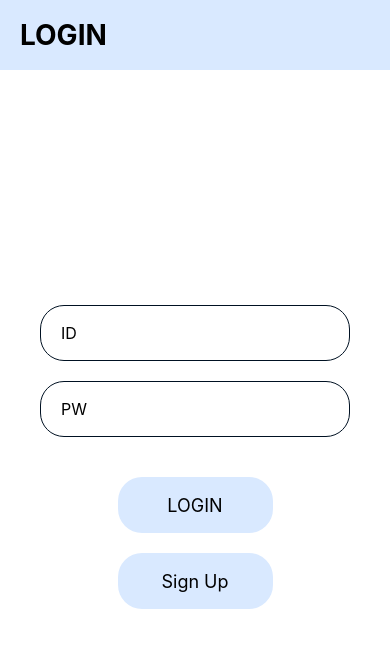
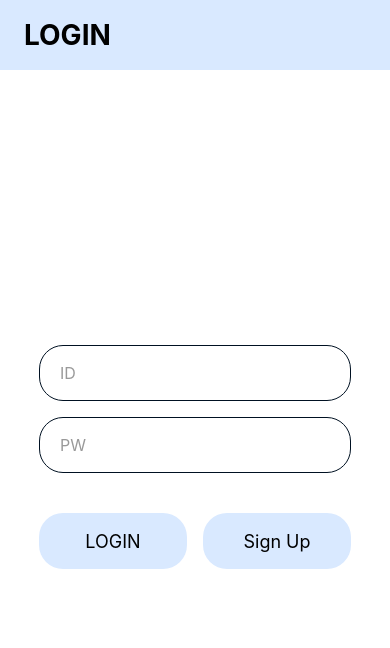
Before and after one commit to alstjrdld1/wantcardfront, a React Native app: screen /Login in a window 390 px wide. Shown: the top 648 px of the page. Built offline with nearby package versions, Linux system fonts and the light colour scheme.

Commit message:
20230327 front

```diff
--- a/components/Card.js
+++ b/components/Card.js
@@ -3,12 +3,11 @@ import theme from '../Themes';
 import React, { useState, useEffect } from 'react';
 import {
   StyleSheet,
-  Text,
   View,
   useColorScheme,
 } from 'react-native';
 
-function Card({cardWidth}) {
+function Card({ cardWidth }) {
   const isDarkMode = useColorScheme() === 'dark';
   const nTheme = isDarkMode ? theme.darkTheme : theme.lightTheme;
   const nStyles = createStyles(nTheme, cardWidth);
@@ -21,10 +20,10 @@ function Card({cardWidth}) {
 
 const createStyles = (nTheme, cardWidth) => StyleSheet.create({
   card: {
-    backgroundColor: nTheme.cardColor,
     width: cardWidth,
     height: cardWidth * 0.625,
     borderRadius: cardWidth * 0.05,
+    backgroundColor: nTheme.cardColor,
   },
 });
 
--- /dev/null
+++ b/components/FlatButton.js
@@ -0,0 +1,42 @@
+import theme from '../Themes';
+
+import React, { useState, useEffect } from 'react';
+import {
+  Text,
+  TouchableOpacity,
+  StyleSheet,
+  useColorScheme,
+} from 'react-native';
+
+function FlatButton({ text, onPress, style }) {
+  const isDarkMode = useColorScheme() === "dark";
+  const nTheme = isDarkMode ? theme.darkTheme : theme.lightTheme;
+  const nStyles = createStyles(nTheme);
+
+  return (
+    <TouchableOpacity
+      onPress={onPress}
+      style={{ ...nStyles.button, ...style }}
+      activeOpacity={0.6}
+    >
+      <Text style={nStyles.buttonText}>{text}</Text>
+    </TouchableOpacity>
+  );
+}
+
+const createStyles = (nTheme) =>
+  StyleSheet.create({
+    button: {
+      alignItems: 'center',
+      justifyContent: 'center',
+      height: 56,
+      borderRadius: 24,
+      backgroundColor: nTheme.mainColor,
+    },
+    buttonText: {
+      color: nTheme.mainTextColor,
+      fontSize: 18,
+    },
+  });
+
+export default FlatButton;
--- /dev/null
+++ b/components/FlatHiddenTouchable.js
@@ -0,0 +1,24 @@
+import React, { useState, useEffect } from 'react';
+import {
+  StyleSheet,
+  View,
+  TouchableWithoutFeedback,
+} from 'react-native';
+
+function FlatHiddenTouchable({ onPress, style }) {
+  return (
+    <View style={{ ...styles.container, ...style }}>
+      <TouchableWithoutFeedback onPress={onPress} style={{ flex: 1 }}>
+        <View style={{ flex: 1 }} />
+      </TouchableWithoutFeedback>
+    </View>
+  );
+}
+
+const styles = StyleSheet.create({
+  container: {
+    flex: 1,
+  },
+});
+
+export default FlatHiddenTouchable;
--- /dev/null
+++ b/components/FlatTextInput.js
@@ -0,0 +1,32 @@
+import React, { useState, useEffect } from 'react';
+import {
+  TextInput,
+  StyleSheet,
+} from 'react-native';
+
+function FlatTextInput({ value, onChangeText, placeholder, style }) {
+  return (
+    <TextInput
+      value={value}
+      onChangeText={onChangeText}
+      placeholder={placeholder}
+      placeholderTextColor={'#999'}
+      style={{ ...styles.input, ...style }}
+    />
+  );
+}
+
+const styles = StyleSheet.create({
+  input: {
+    height: 56,
+    padding: 20,
+    borderRadius: 24,
+    borderWidth: 1,
+    borderColor: '#012',
+    backgroundColor: '#fff',
+    color: '#000',
+    fontSize: 16,
+  },
+});
+
+export default FlatTextInput;
--- a/views/Login.js
+++ b/views/Login.js
@@ -1,5 +1,8 @@
 import constant from '../Constants';
 import theme from '../Themes';
+import FlatButton from '../components/FlatButton';
+import FlatTextInput from '../components/FlatTextInput';
+import FlatHiddenTouchable from '../components/FlatHiddenTouchable';
 
 import React from 'react';
 import type { Node } from 'react';
@@ -7,24 +10,16 @@ import {
   SafeAreaView,
   View,
   Text,
-  TextInput,
-  TouchableOpacity,
-  TouchableWithoutFeedback,
+  TextInput, // 대신 FlatTextInput 사용하기
+  TouchableOpacity, // 대신 FlatButton 사용하기
+  TouchableWithoutFeedback, // 대신 FlatHiddenTouchable 사용하기
+  StatusBar,
   Keyboard,
   StyleSheet,
-  StatusBar,
-  Dimensions,
   useColorScheme,
 } from 'react-native';
-// import {
-//   Colors,
-//   DebugInstructions,
-//   Header,
-//   LearnMoreLinks,
-//   ReloadInstructions,
-// } from 'react-native/Libraries/NewAppScreen';
 
-function Login({navigation}) {
+function Login({ navigation }) {
   const isDarkMode = useColorScheme() === 'dark';
   const nTheme = isDarkMode ? theme.darkTheme : theme.lightTheme;
   const nStyles = createStyles(nTheme);
@@ -83,65 +78,50 @@ function Login({navigation}) {
         backgroundColor={nTheme.mainColor}
         barStyle={isDarkMode ? 'light-content' : 'dark-content'}
       />
-      <View style={nStyles.overlayBg}>
-      </View>
+      <View style={nStyles.colorForNav} />
       <SafeAreaView style={nStyles.safeAreaView}>
 
         {/* Header */}
         <View style={nStyles.header}>
-          <Text style={nStyles.headerTitle}>
-            LOGIN
-          </Text>
+          <FlatHiddenTouchable onPress={dismissKeyboard} style={nStyles.dismissKeyboard} />
+          <Text style={nStyles.headerTitle}>LOGIN</Text>
         </View>
 
         {/* Contents */}
         <View style={nStyles.contents}>
-          <View style={nStyles.dismissKeyboardTouchView}>
-            <TouchableWithoutFeedback onPress={dismissKeyboard}>
-              <View style={nStyles.dismissKeyboardTouch}>
-              </View>
-            </TouchableWithoutFeedback>
-          </View>
+          <FlatHiddenTouchable onPress={dismissKeyboard} style={{ ...nStyles.dismissKeyboard, zIndex: 51 }} />
 
-          {/* ID INPUT AREA */}
-          <TextInput
-            style={nStyles.input}
+          {/* 1. ID INPUT AREA */}
+          <FlatTextInput
             value={idText}
             onChangeText={onChangeIdText}
             placeholder="ID"
-            placeholderTextColor={'#000'}
+            style={{ width: constant.SCREEN_WIDTH * 0.8, marginBottom: 16, zIndex: 52 }}
           />
 
-          {/* PW INPUT AREA */}
-          <TextInput
-            style={nStyles.input}
+          {/* 2. PW INPUT AREA */}
+          <FlatTextInput
             value={pwText}
             onChangeText={onChangePwText}
             placeholder="PW"
-            placeholderTextColor={'#000'}
+            style={{ width: constant.SCREEN_WIDTH * 0.8, marginBottom: 16, zIndex: 52 }}
           />
 
-          {/* LOGIN BUTTON */}
-          <TouchableOpacity
-            style={nStyles.btn}
-            onPress={submitClick}
-            activeOpacity={0.6}
-          >
-            <Text style={nStyles.btnText}>
-              LOGIN
-            </Text>
-          </TouchableOpacity>
+          <View style={{ flexDirection: 'row', width: constant.SCREEN_WIDTH * 0.8, marginTop: 24, zIndex: 52 }}>
+            {/* 3-1. LOGIN BUTTON */}
+            <FlatButton
+              text='LOGIN'
+              onPress={submitClick}
+              style={{ flex: 1, marginRight: 16 }}
+            />
 
-          {/* SIGN UP BUTTON */}
-          <TouchableOpacity
-            style={nStyles.btn}
-            onPress={goSignUp}
-            activeOpacity={0.6}
-          >
-            <Text style={nStyles.btnText}>
-              Sign Up
-            </Text>
-          </TouchableOpacity>
+            {/* 3-2. SIGN UP BUTTON */}
+            <FlatButton
+              text='Sign Up'
+              onPress={goSignUp}
+              style={{ flex: 1 }}
+            />
+          </View>
         </View>
       </SafeAreaView>
     </View>
@@ -153,29 +133,30 @@ const createStyles = (nTheme) => StyleSheet.create({
     flex: 1,
     backgroundColor: nTheme.mainColor,
   },
-  overlayBg: {
+  colorForNav: {
+    zIndex: 1,
     position: 'absolute',
     bottom: 0,
     width: constant.SCREEN_WIDTH,
-    height: 160,
+    height: constant.SCREEN_HEIGHT * 0.5,
     backgroundColor: nTheme.bgColor,
   },
   safeAreaView: {
-    zIndex: 1,
+    zIndex: 2,
     flex: 1,
   },
   header: {
-    width: constant.SCREEN_WIDTH,
-    height: 70,
-    paddingHorizontal: 8,
     flexDirection: 'row',
     alignItems: 'center',
     justifyContent: 'space-between',
+    width: constant.SCREEN_WIDTH,
+    height: 70,
+    paddingHorizontal: 12,
     backgroundColor: nTheme.mainColor,
   },
   headerTitle: {
+    paddingHorizontal: 12,
     fontSize: 28,
-    paddingHorizontal: 12,
     fontWeight: '700',
     color: nTheme.mainTextColor,
   },
@@ -185,41 +166,13 @@ const createStyles = (nTheme) => StyleSheet.create({
     justifyContent: 'center',
     backgroundColor: nTheme.bgColor,
   },
-  dismissKeyboardTouchView: {
-    zIndex: 2,
+  dismissKeyboard: {
+    flex: 1,
     position: 'absolute',
     top: 0,
-  },
-  dismissKeyboardTouch: {
-    width: constant.SCREEN_WIDTH,
-    height: constant.SCREEN_HEIGHT,
-  },
-  input: {
-    zIndex: 3,
-    width: constant.SCREEN_WIDTH - 80,
-    height: 56,
-    marginBottom: 20,
-    padding: 20,
-    borderRadius: 24,
-    borderWidth: 1,
-    borderColor: '#012',
-    backgroundColor: '#fff',
-    color: '#000',
-    fontSize: 16,
-  },
-  btn: {
-    zIndex: 3,
-    width: (constant.SCREEN_WIDTH - 80) * 0.5,
-    height: 56,
-    marginTop: 20,
-    borderRadius: 24,
-    alignItems: 'center',
-    justifyContent: 'center',
-    backgroundColor: nTheme.mainColor,
-  },
-  btnText: {
-    color: nTheme.mainTextColor,
-    fontSize: 18,
+    bottom: 0,
+    left: 0,
+    right: 0,
   },
 });
 
--- a/views/Main.js
+++ b/views/Main.js
@@ -9,16 +9,14 @@ import {
   SafeAreaView,
   View,
   Text,
+  StatusBar,
   StyleSheet,
-  StatusBar,
-  Dimensions,
-  Platform,
   useColorScheme,
 } from 'react-native';
 
 const Stack = createStackNavigator();
 
-function Main({route, navigation}) {
+function Main({ route, navigation }) {
   const isDarkMode = useColorScheme() === 'dark';
   const nTheme = isDarkMode ? theme.darkTheme : theme.lightTheme;
   const nStyles = createStyles(nTheme);
@@ -54,21 +52,17 @@ function Main({route, navigation}) {
 
   return (
     <View style={nStyles.container}>
-      <View style={nStyles.overlayBg} />
+      <StatusBar
+        backgroundColor={nTheme.mainColor}
+        barStyle={isDarkMode ? 'light-content' : 'dark-content'}
+      />
+      <View style={nStyles.colorForNav} />
       <SafeAreaView style={nStyles.safeAreaView}>
-        <StatusBar
-          backgroundColor={nTheme.mainColor}
-          barStyle={isDarkMode ? 'light-content' : 'dark-content'}
-        />
 
         {/* Header */}
         <View style={nStyles.header}>
-          <Text style={nStyles.headerTitle}>
-            WANT CARD
-          </Text>
-          <Text style={nStyles.headerMenu}>
-            Menu
-          </Text>
+          <Text style={nStyles.headerTitle}>WANT CARD</Text>
+          <Text style={nStyles.headerMenu}>Menu</Text>
         </View>
 
         {/* Contents */}
@@ -88,35 +82,36 @@ const createStyles = (nTheme) => StyleSheet.create({
     flex: 1,
     backgroundColor: nTheme.mainColor,
   },
-  overlayBg: {
+  colorForNav: {
+    zIndex: 1,
     position: 'absolute',
     bottom: 0,
     width: constant.SCREEN_WIDTH,
-    height: 160,
+    height: constant.SCREEN_HEIGHT * 0.5,
     backgroundColor: nTheme.bgColor,
   },
   safeAreaView: {
-    zIndex: 1,
+    zIndex: 2,
     flex: 1,
   },
   header: {
-    width: constant.SCREEN_WIDTH,
-    height: 70,
-    paddingHorizontal: 8,
     flexDirection: 'row',
     alignItems: 'center',
     justifyContent: 'space-between',
+    width: constant.SCREEN_WIDTH,
+    height: 70,
+    paddingHorizontal: 12,
     backgroundColor: nTheme.mainColor,
   },
   headerTitle: {
+    paddingHorizontal: 12,
     fontSize: 28,
-    paddingHorizontal: 12,
     fontWeight: '700',
     color: nTheme.mainTextColor,
   },
   headerMenu: {
+    paddingHorizontal: 12,
     fontSize: 20,
-    paddingHorizontal: 12,
     fontWeight: '400',
     color: nTheme.mainTextColor,
   },
--- a/views/SignUp.js
+++ b/views/SignUp.js
@@ -1,5 +1,8 @@
 import constant from '../Constants';
 import theme from '../Themes';
+import FlatButton from '../components/FlatButton';
+import FlatTextInput from '../components/FlatTextInput';
+import FlatHiddenTouchable from '../components/FlatHiddenTouchable';
 
 import React from 'react';
 import type { Node } from 'react';
@@ -7,24 +10,16 @@ import {
   SafeAreaView,
   View,
   Text,
-  TextInput,
-  TouchableOpacity,
-  TouchableWithoutFeedback,
+  TextInput, // 대신 FlatTextInput 사용하기
+  TouchableOpacity, // 대신 FlatButton 사용하기
+  TouchableWithoutFeedback, // 대신 FlatHiddenTouchable 사용하기
+  StatusBar,
   Keyboard,
   StyleSheet,
-  StatusBar,
-  Dimensions,
   useColorScheme,
 } from 'react-native';
-// import {
-//   Colors,
-//   DebugInstructions,
-//   Header,
-//   LearnMoreLinks,
-//   ReloadInstructions,
-// } from 'react-native/Libraries/NewAppScreen';
 
-function SignUp({navigation}) {
+function SignUp({ navigation }) {
   const isDarkMode = useColorScheme() === 'dark';
   const nTheme = isDarkMode ? theme.darkTheme : theme.lightTheme;
   const nStyles = createStyles(nTheme);
@@ -123,92 +118,74 @@ function SignUp({navigation}) {
         backgroundColor={nTheme.mainColor}
         barStyle={isDarkMode ? 'light-content' : 'dark-content'}
       />
-      <View style={nStyles.overlayBg}>
-      </View>
+      <View style={nStyles.colorForNav} />
       <SafeAreaView style={nStyles.safeAreaView}>
 
         {/* Header */}
         <View style={nStyles.header}>
-          <Text style={nStyles.headerTitle}>
-            SignUp
-          </Text>
+          <FlatHiddenTouchable onPress={dismissKeyboard} style={nStyles.dismissKeyboard} />
+          <Text style={nStyles.headerTitle}>SignUp</Text>
         </View>
 
         {/* Contents */}
         <View style={nStyles.contents}>
-          <View style={nStyles.dismissKeyboardTouchView}>
-            <TouchableWithoutFeedback onPress={dismissKeyboard}>
-              <View style={nStyles.dismissKeyboardTouch}>
-              </View>
-            </TouchableWithoutFeedback>
-          </View>
+          <FlatHiddenTouchable onPress={dismissKeyboard} style={{ ...nStyles.dismissKeyboard, zIndex: 51 }} />
 
-          {/* ID INPUT AREA */}
-          <TextInput
-            style={nStyles.input}
+          <View style={{ flexDirection: 'row', width: constant.SCREEN_WIDTH * 0.9, marginBottom: 12, zIndex: 52 }}>
+            {/* 1-1. ID INPUT AREA */}
+            <FlatTextInput
               value={idText}
               onChangeText={onChangeIdText}
               placeholder="ID"
-            placeholderTextColor={'#000'}
+              style={{ flex: 1, marginRight: 12 }}
             />
 
-          {/* 중복 확인 BUTTON */}
-          <TouchableOpacity
-            style={nStyles.btn}
+            {/* 1-2. 중복 확인 BUTTON */}
+            <FlatButton
+              text="중복 확인"
               onPress={checkId}
-            activeOpacity={0.6}
-          >
-            <Text style={nStyles.btnText}>
-              중복 확인
-            </Text>
-          </TouchableOpacity>
+              style={{ width: 100 }}
+            />
+          </View>
 
-          {/* PW INPUT AREA */}
-          <TextInput
-            style={nStyles.input}
+          {/* 2. PW INPUT AREA */}
+          <FlatTextInput
             value={pwText}
             onChangeText={onChangePwText}
             placeholder="PW"
-            placeholderTextColor={'#000'}
+            style={{ width: constant.SCREEN_WIDTH * 0.9, marginBottom: 12, zIndex: 52 }}
           />
 
-          {/* NAME INPUT AREA */}
-          <TextInput
-            style={nStyles.input}
+          {/* 3. NAME INPUT AREA */}
+          <FlatTextInput
             value={nameText}
             onChangeText={onChangeNameText}
             placeholder="NAME"
-            placeholderTextColor={'#000'}
+            style={{ width: constant.SCREEN_WIDTH * 0.9, marginBottom: 12, zIndex: 52 }}
           />
 
-          {/* PHONE NUMBER INPUT AREA */}
-          <TextInput
-            style={nStyles.input}
+          {/* 4. PHONE NUMBER INPUT AREA */}
+          <FlatTextInput
             value={phoneNumberText}
             onChangeText={onChangePhoneNumberText}
             placeholder="Write like this 010-1111-1111"
-            placeholderTextColor={'#000'}
+            style={{ width: constant.SCREEN_WIDTH * 0.9, marginBottom: 12, zIndex: 52 }}
           />
 
-          {/* EMAIL INPUT AREA */}
-          <TextInput
-            style={nStyles.input}
+          {/* 5. EMAIL INPUT AREA */}
+          <FlatTextInput
             value={emailText}
             onChangeText={onChangeEmailText}
             placeholder="example@gmail.com"
-            placeholderTextColor={'#000'}
+            style={{ width: constant.SCREEN_WIDTH * 0.9, marginBottom: 12, zIndex: 52 }}
           />
 
-          {/* SIGN UP BUTTON */}
-          <TouchableOpacity
-            style={nStyles.btn}
+          {/* 6. SIGN UP BUTTON */}
+          <FlatButton
+            text="Sign Up"
             onPress={submitClick}
-            activeOpacity={0.6}
-          >
-            <Text style={nStyles.btnText}>
-              SignUp
-            </Text>
-          </TouchableOpacity>
+            style={{ width: constant.SCREEN_WIDTH * 0.45, marginTop: 24, zIndex: 52 }}
+          />
         </View>
       </SafeAreaView>
     </View>
@@ -220,29 +197,30 @@ const createStyles = (nTheme) => StyleSheet.create({
     flex: 1,
     backgroundColor: nTheme.mainColor,
   },
-  overlayBg: {
+  colorForNav: {
+    zIndex: 1,
     position: 'absolute',
     bottom: 0,
     width: constant.SCREEN_WIDTH,
-    height: 160,
+    height: constant.SCREEN_HEIGHT * 0.5,
     backgroundColor: nTheme.bgColor,
   },
   safeAreaView: {
-    zIndex: 1,
+    zIndex: 2,
     flex: 1,
   },
   header: {
-    width: constant.SCREEN_WIDTH,
-    height: 70,
-    paddingHorizontal: 8,
     flexDirection: 'row',
     alignItems: 'center',
     justifyContent: 'space-between',
+    width: constant.SCREEN_WIDTH,
+    height: 70,
+    paddingHorizontal: 12,
     backgroundColor: nTheme.mainColor,
   },
   headerTitle: {
+    paddingHorizontal: 12,
     fontSize: 28,
-    paddingHorizontal: 12,
     fontWeight: '700',
     color: nTheme.mainTextColor,
   },
@@ -252,41 +230,13 @@ const createStyles = (nTheme) => StyleSheet.create({
     justifyContent: 'center',
     backgroundColor: nTheme.bgColor,
   },
-  dismissKeyboardTouchView: {
-    zIndex: 2,
+  dismissKeyboard: {
+    flex: 1,
     position: 'absolute',
     top: 0,
-  },
-  dismissKeyboardTouch: {
-    width: constant.SCREEN_WIDTH,
-    height: constant.SCREEN_HEIGHT,
-  },
-  input: {
-    zIndex: 3,
-    width: constant.SCREEN_WIDTH - 80,
-    height: 56,
-    marginBottom: 20,
-    padding: 20,
-    borderRadius: 24,
-    borderWidth: 1,
-    borderColor: '#012',
-    backgroundColor: '#fff',
-    color: '#000',
-    fontSize: 16,
-  },
-  btn: {
-    zIndex: 3,
-    width: (constant.SCREEN_WIDTH - 80) * 0.5,
-    height: 56,
-    marginTop: 20,
-    borderRadius: 24,
-    alignItems: 'center',
-    justifyContent: 'center',
-    backgroundColor: nTheme.mainColor,
-  },
-  btnText: {
-    color: nTheme.mainTextColor,
-    fontSize: 18,
+    bottom: 0,
+    left: 0,
+    right: 0,
   },
 });
 
```
Lines whose indentation alone changed are shown as unchanged.
